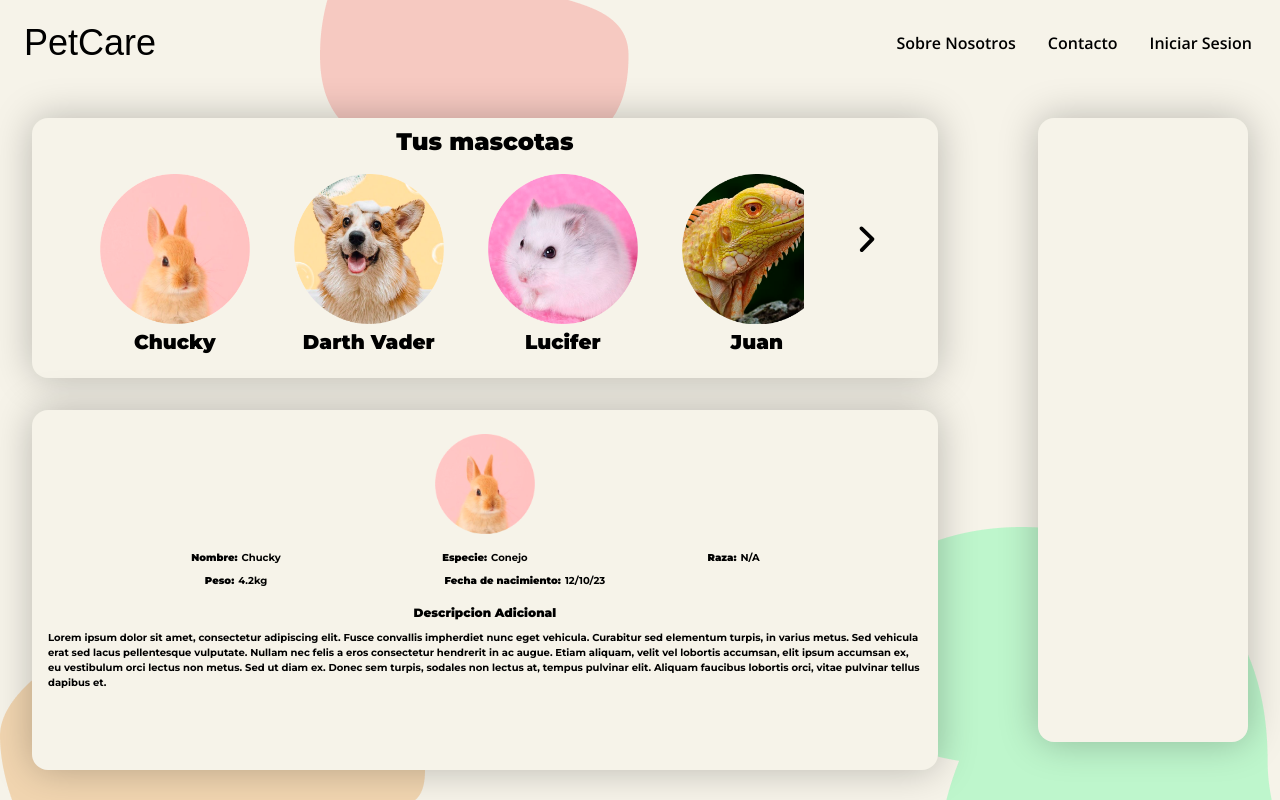
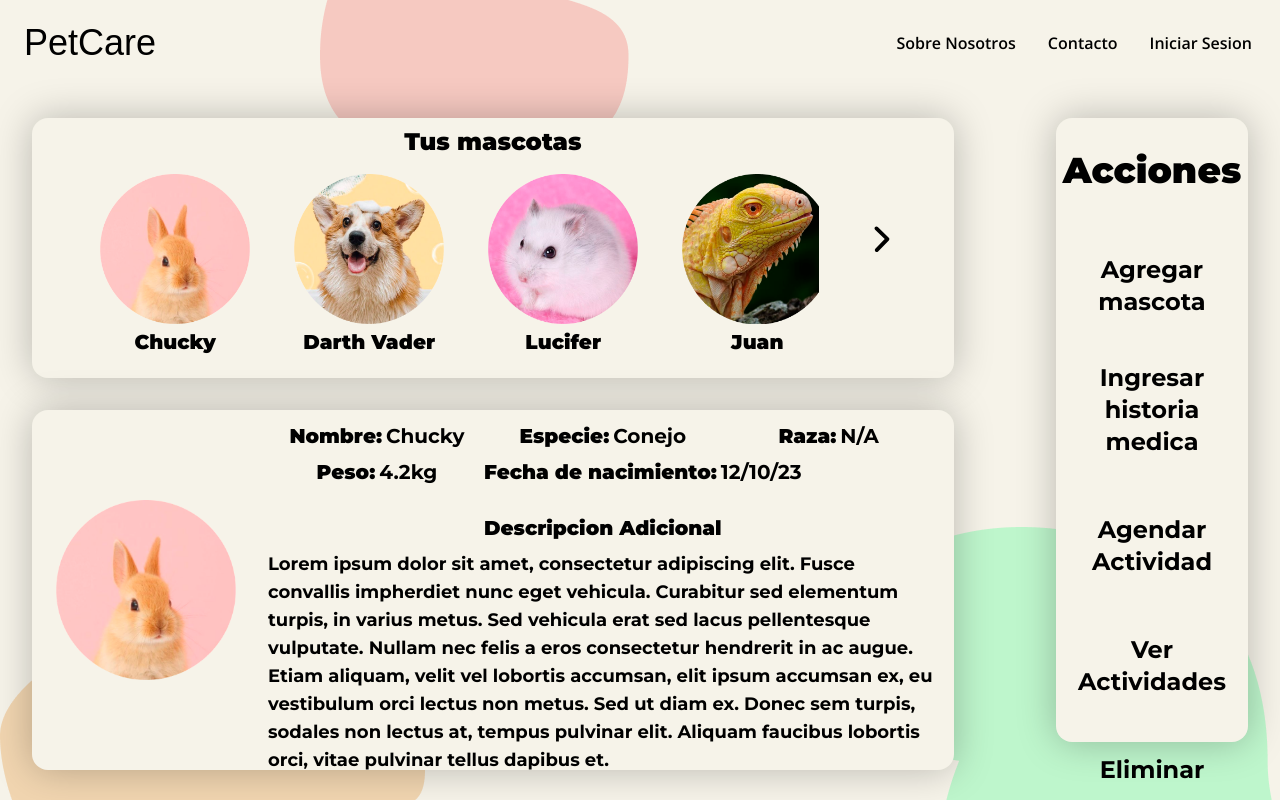
Before and after one commit to No-Country/C14-53-T-NODE-REACT, a React (Vite) app in the folder frontend-nocountry/app-mascotas/: page /mypets in a window 1280 px wide. Built offline with nearby package versions, Linux system fonts and the light colour scheme; a web font is replaced by a local one.

Commit message:
setting actions for desktop screen

```diff
--- a/frontend-nocountry/app-mascotas/src/pages/MyPets.tsx
+++ b/frontend-nocountry/app-mascotas/src/pages/MyPets.tsx
@@ -26,12 +26,14 @@ export const MyPets = () => {
 
 
           {/* Luego hay que sacar el margen vertical que tengan, ya que estos seran componentes */}
-          <div className="h-[45vh] overflow-y-hidden flex flex-col   items-center py-6 lg:mt-0 text-montserrat relative w-[85%] lg:w-[90%] xl:w-[90%]  md:mx-8 rounded-xl lg:rounded-2xl shadow-[0_0_38px_0_rgba(0,0,0,0.25)] bg-[#F6F3E9]">
+          <div className="h-[45vh] overflow-y-hidden flex flex-col  lg:flex-row  lg:gap-4 items-center py-6 lg:mt-0 text-montserrat relative w-[85%] lg:w-[90%] xl:w-[90%]  md:mx-8 rounded-xl lg:rounded-2xl shadow-[0_0_38px_0_rgba(0,0,0,0.25)] bg-[#F6F3E9]">
             <button className="lg:hidden absolute right-8 ">
               <img className="md:scale-150" src="./img/addtasks.svg" alt="add-task-button" />
             </button>
-            <img className="w-[100px] h-[100px]" src="./img/Chucky.png" alt="selected-pet-image" />
-            <div className="grid grid-cols-3 place-items-center m-4 gap-2  text-[10px]">
+            <img className="w-[100px] h-[100px] lg:w-[180px] lg:h-[180px] lg:ml-6 " src="./img/Chucky.png" alt="selected-pet-image" />
+
+            <div className="flex flex-col xl:gap-3">
+              <div className="grid grid-cols-3 place-items-center m-4 gap-2  text-[10px] lg:text-sm xl:text-xl">
                 <div className="flex gap-1">
                   <h2 className="font-black">Nombre:</h2>
                   <p className="font-bold">Chucky</p>
@@ -57,9 +59,14 @@ export const MyPets = () => {
                 </div>
               </div>
 
-            <h2 className="text-[12px] font-black">Descripcion Adicional</h2>
-            <p className="text-[10px] px-4 font-[700] mt-2">Lorem ipsum dolor sit amet, consectetur adipiscing elit. Fusce convallis impherdiet nunc eget vehicula. Curabitur sed elementum turpis, in varius metus. Sed vehicula erat sed lacus pellentesque vulputate. Nullam nec felis a eros consectetur hendrerit in ac augue. Etiam aliquam, velit vel lobortis accumsan, elit ipsum accumsan ex, eu vestibulum orci lectus non metus. Sed ut diam ex. Donec sem turpis, sodales non lectus at, tempus pulvinar elit. Aliquam faucibus lobortis orci, vitae pulvinar tellus dapibus et.</p>
+              <div className="flex flex-col items-center">
 
+                <h2 className="text-[12px] font-black md:text-sm xl:text-xl">Descripcion Adicional</h2>
+                <p className="text-[10px] md:text-sm px-4 font-[700] mt-2 xl:text-lg">Lorem ipsum dolor sit amet, consectetur adipiscing elit. Fusce convallis impherdiet nunc eget vehicula. Curabitur sed elementum turpis, in varius metus. Sed vehicula erat sed lacus pellentesque vulputate. Nullam nec felis a eros consectetur hendrerit in ac augue. Etiam aliquam, velit vel lobortis accumsan, elit ipsum accumsan ex, eu vestibulum orci lectus non metus. Sed ut diam ex. Donec sem turpis, sodales non lectus at, tempus pulvinar elit. Aliquam faucibus lobortis orci, vitae pulvinar tellus dapibus et.</p>
+              </div>
+
+
+            </div>
 
 
 
@@ -86,7 +93,17 @@ export const MyPets = () => {
 
         </div>
 
-        <div className="hidden lg:flex h-[78vh]   m-8  relative  lg:w-[60%] xl:w-[45%]  rounded-xl lg:rounded-2xl shadow-[0_0_38px_0_rgba(0,0,0,0.25)] bg-[#F6F3E9]">
+        <div className="hidden lg:flex flex-col  text-montserrat py-8 items-center gap-12 h-[78vh]   m-8  relative  lg:w-[99%] xl:w-[75%]  rounded-xl lg:rounded-2xl shadow-[0_0_38px_0_rgba(0,0,0,0.25)] bg-[#F6F3E9]">
+          <h2 className="font-black text-3xl xl:text-4xl">Acciones</h2>
+          <ul className="font-bold text-center lg:text-lg xl:text-2xl">
+            <li className="py-4">
+              <button>Agregar mascota</button>
+            </li>
+            <li className="py-4 xl:py-7"><button>Ingresar historia medica </button></li>
+            <li className="py-4 xl:py-7"><button>Agendar Actividad</button></li>
+            <li className="py-4 xl:py-7"><button>Ver Actividades</button></li>
+            <li className="py-4 xl:py-7"><button>Eliminar</button></li>
+          </ul>
 
 
         </div>
```
Lines whose indentation alone changed are shown as unchanged.
